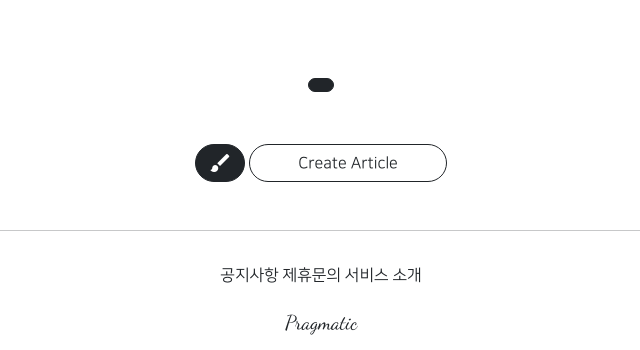
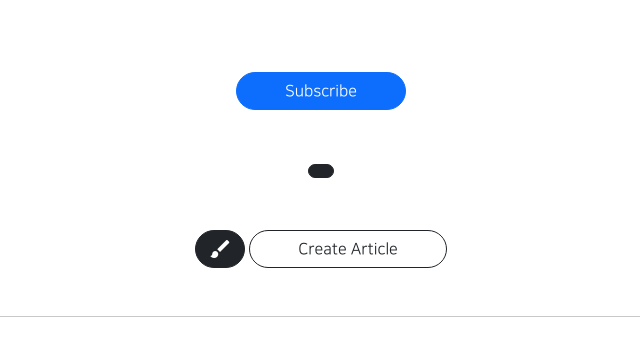
Before and after one commit to TTioTTi/gis_1ban, a Django app: template projectapp/templates/projectapp/detail.html in a window 1280 px wide. Shown: the part 265-615 px from the top of the page, without its empty margins (319-959 px from the left). Run offline with Django 3.2, Linux system fonts and the light colour scheme; the template is opened without the code that fills it, so the values that code supplies are empty; parts of the project's set-up code (start-up, migrations or seed data) failed here and were passed over; some libraries are stand-ins or nearby versions.

Commit message:
8/19 1ban class commit 4

```diff
--- a/projectapp/templates/projectapp/detail.html
+++ b/projectapp/templates/projectapp/detail.html
@@ -14,6 +14,13 @@
     </div>
 </div>
 
+<div class="text-center">
+    <a href="{% url 'subscribeapp:subscribe' project_pk=target_project.pk %}"
+       class="btn btn-primary rounded-pill px-5">
+        Subscribe
+    </a>
+</div>
+
 <div>
     {% include 'snippets/list_fragment.html' with article_list=object_list %}
 </div>
--- a/subscribeapp/urls.py
+++ b/subscribeapp/urls.py
@@ -1,7 +1,9 @@
+from django.urls import path
 
+from subscribeapp.views import SubscriptionView
 
 app_name = 'subscribeapp'
 
 urlpatterns = [
-
+    path('subscribe/<int:project_pk>', SubscriptionView.as_view(), name='subscribe')
 ]
```
Also changed, not shown: subscribeapp/views.py (+24 -0 lines).
